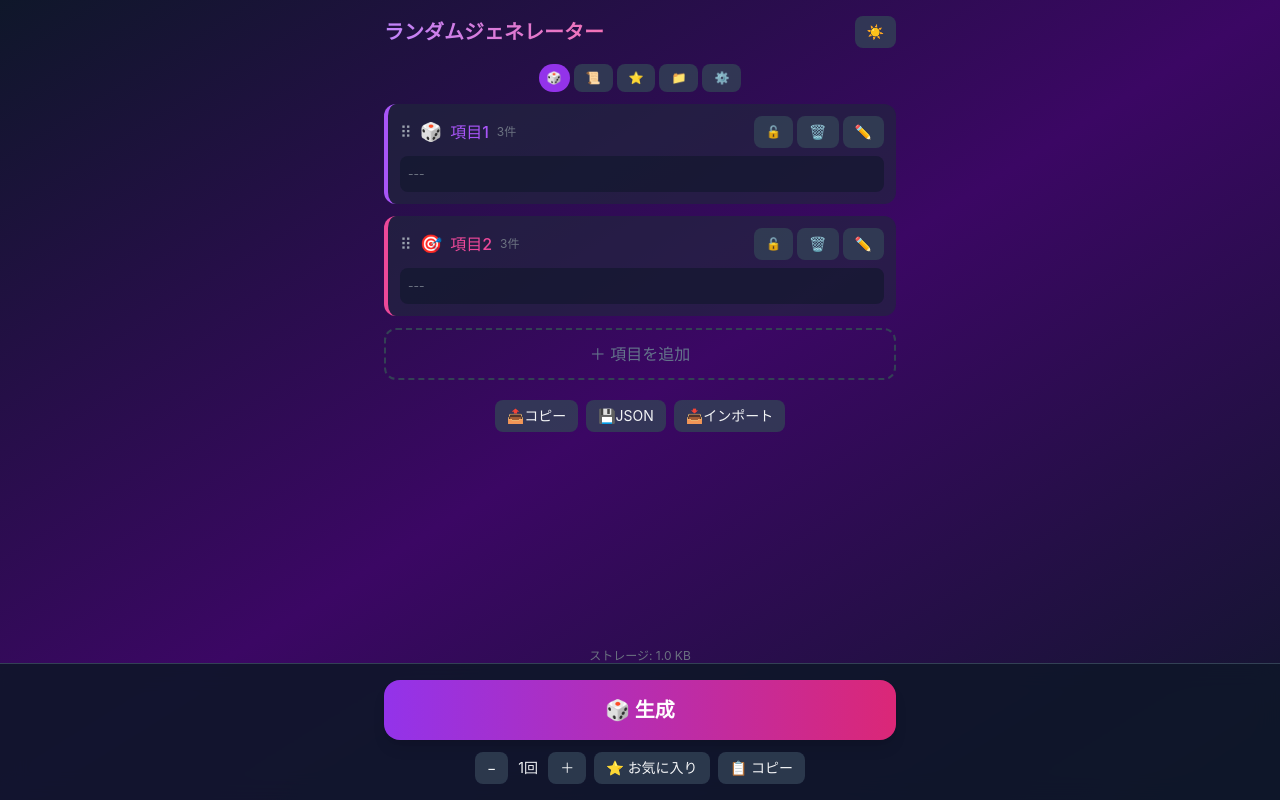
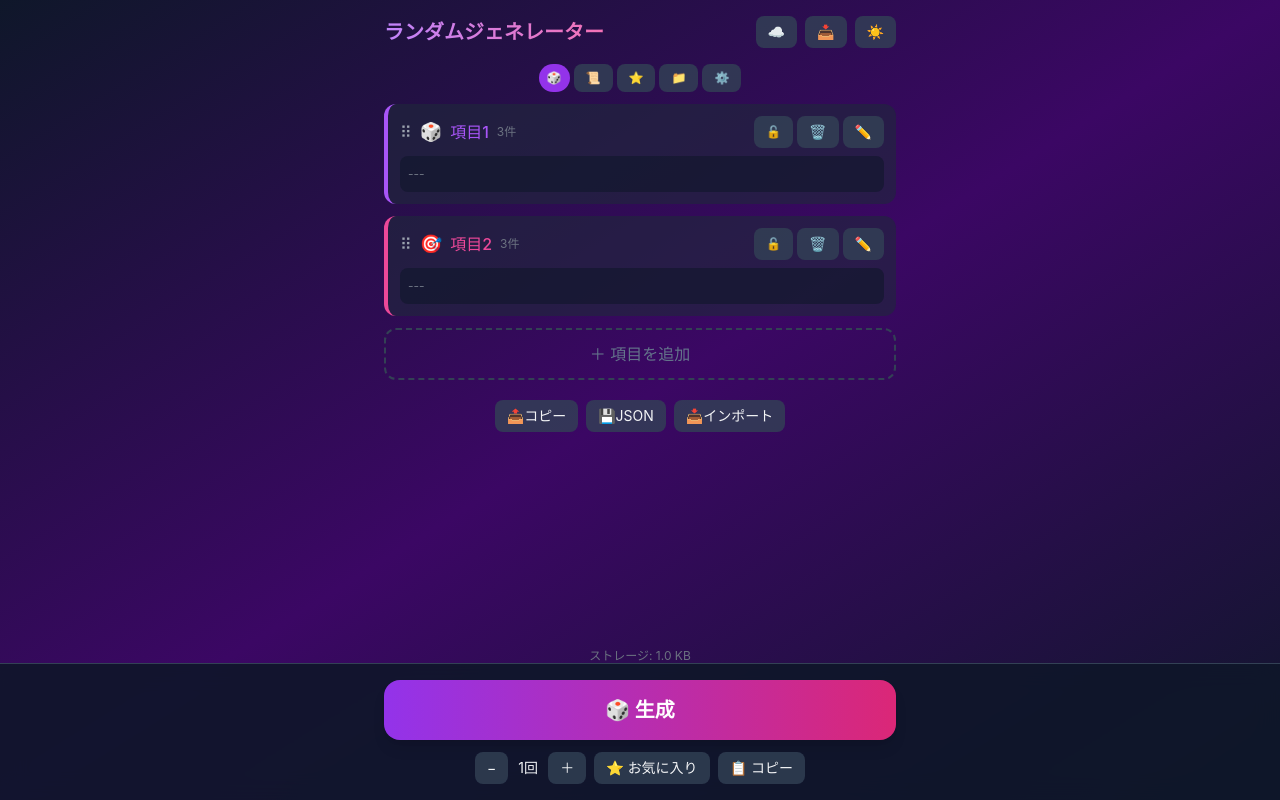
Before and after one commit to nakamurapomeo/random-generator, a React (Vite) app: page / in a window 1280 px wide. Built offline with nearby package versions, Linux system fonts and the light colour scheme.

Commit message:
Enhance: Cloud sync buttons on both apps and refined font size control

```diff
--- a/src/RandomGenerator.jsx
+++ b/src/RandomGenerator.jsx
@@ -1094,7 +1094,11 @@ export default function RandomGenerator({ onSwitchApp }) {
             <div className="max-w-lg mx-auto">
                 <div className="flex items-center justify-between mb-4">
                     <h1 onClick={onSwitchApp} className="text-xl font-bold bg-gradient-to-r from-purple-400 to-pink-400 bg-clip-text text-transparent cursor-pointer hover:opacity-80 transition select-none">ランダムジェネレーター</h1>
-                    <button onClick={() => update(s => ({ dark: !s.dark }))} className={btnCls}>{dark ? '☀️' : '🌙'}</button>
+                    <div className="flex gap-2">
+                        <button onClick={doCloudSave} className={btnCls} title="クラウドに保存">☁️</button>
+                        <button onClick={doCloudLoad} className={btnCls} title="クラウドから復元">📥</button>
+                        <button onClick={() => update(s => ({ dark: !s.dark }))} className={btnCls}>{dark ? '☀️' : '🌙'}</button>
+                    </div>
                 </div>
 
                 <div className="flex flex-wrap gap-1 justify-center mb-3">
@@ -1225,6 +1229,7 @@ export default function RandomGenerator({ onSwitchApp }) {
                                                 };
                                             }
 
+                                            const fs = typeof store.mainResultFontSize === 'number' ? store.mainResultFontSize : (store.mainResultFontSize === 'large' ? 24 : store.mainResultFontSize === 'small' ? 14 : 18);
                                             return (
                                                 <div className={containerStyle}>
                                                     {imgSrc && (
@@ -1241,8 +1246,8 @@ export default function RandomGenerator({ onSwitchApp }) {
                                                             }}
                                                         />
                                                     )}
-                                                    {!isImageMode && <span className="flex-1">{resultText}</span>}
-                                                    {isImageMode && !imgSrc && <span className="flex-1 text-center font-bold text-lg py-4">{resultText}</span>}
+                                                    {!isImageMode && <span className="flex-1" style={{ fontSize: fs }}>{resultText}</span>}
+                                                    {isImageMode && !imgSrc && <span className="flex-1 text-center font-bold py-4" style={{ fontSize: fs }}>{resultText}</span>}
                                                 </div>
                                             );
                                         })()}
@@ -1479,17 +1484,17 @@ export default function RandomGenerator({ onSwitchApp }) {
                             <div className="flex items-center justify-between mt-3">
                                 <div>
                                     <span>結果の文字サイズ (メイン)</span>
-                                    <p className="text-xs text-gray-500">生成結果の表示</p>
-                                </div>
-                                <select
-                                    value={store.mainResultFontSize}
-                                    onChange={(e) => update(() => ({ mainResultFontSize: e.target.value }))}
-                                    className={`${dark ? 'bg-slate-700 border-slate-600' : 'bg-white border-gray-300'} border rounded-lg px-2 py-1 text-sm`}
-                                >
-                                    <option value="small">小</option>
-                                    <option value="normal">中</option>
-                                    <option value="large">大</option>
-                                </select>
+                                    <p className="text-xs text-gray-500">生成結果の表示 ({typeof store.mainResultFontSize === 'number' ? store.mainResultFontSize : '標準'}px)</p>
+                                </div>
+                                <input
+                                    type="range"
+                                    min="12"
+                                    max="64"
+                                    step="1"
+                                    value={typeof store.mainResultFontSize === 'number' ? store.mainResultFontSize : 18}
+                                    onChange={(e) => update(() => ({ mainResultFontSize: Number(e.target.value) }))}
+                                    className="w-32"
+                                />
                             </div>
                         </div>
                         <div className={cardCls + ' p-4'}>
--- a/src/WordArranger.jsx
+++ b/src/WordArranger.jsx
@@ -244,6 +244,81 @@ export default function WordArranger({ onSwitchApp }) {
         isPullingRef.current = false;
     };
 
+    const getCloudConfig = () => {
+        try {
+            const raw = localStorage.getItem('randgen4');
+            const data = raw ? JSON.parse(raw) : {};
+            return {
+                url: data.cloudWorkerUrl,
+                key: data.cloudPasskey,
+                apiKey: data.cloudApiKey
+            };
+        } catch { return {}; }
+    };
+
+    const doCloudSave = async () => {
+        const { url, key, apiKey } = getCloudConfig();
+        if (!url || !key || !apiKey) { showToast('RandomGeneratorでクラウド設定してください'); return; }
+
+        showToast('☁️ 保存中...');
+        try {
+            const res = await fetch(`${url}/api/load/${key}`, { headers: { 'x-api-key': apiKey } });
+
+            let newData = {};
+            if (res.ok) {
+                const current = await res.json();
+                newData = current.data || {};
+            }
+
+            const waData = {
+                data: { words, defaultSize, defaultColor, bgColor, packMode },
+                slots: savedSlots
+            };
+
+            newData.wordArranger = waData;
+
+            const saveRes = await fetch(`${url}/api/save`, {
+                method: 'POST',
+                headers: { 'Content-Type': 'application/json', 'x-api-key': apiKey },
+                body: JSON.stringify({ passkey: key, data: newData })
+            });
+            if (!saveRes.ok) throw new Error('Save failed');
+            showToast('☁️ クラウドに保存しました');
+        } catch (e) {
+            console.error(e);
+            showToast('保存失敗: ' + e.message);
+        }
+    };
+
+    const doCloudLoad = async () => {
+        const { url, key, apiKey } = getCloudConfig();
+        if (!url || !key || !apiKey) { showToast('クラウド設定なし'); return; }
+        showToast('📥 読込中...');
+        try {
+            const res = await fetch(`${url}/api/load/${key}`, { headers: { 'x-api-key': apiKey } });
+            if (!res.ok) throw new Error('Load failed');
+            const json = await res.json();
+            const data = json.data;
+            if (data && data.wordArranger) {
+                const wa = data.wordArranger;
+                if (wa.data) {
+                    const d = wa.data;
+                    if (d.words) setWords(d.words);
+                    if (d.defaultSize) setDefaultSize(d.defaultSize);
+                    if (d.defaultColor) setDefaultColor(d.defaultColor);
+                    if (d.bgColor) setBgColor(d.bgColor);
+                    if (d.packMode !== undefined) setPackMode(d.packMode);
+                }
+                if (wa.slots) setSavedSlots(wa.slots);
+                showToast('☁️ 復元しました');
+            } else {
+                showToast('データがありません');
+            }
+        } catch (e) {
+            showToast('読込失敗');
+        }
+    };
+
     return (
         <div
             className="min-h-screen text-white p-1 relative"
@@ -301,6 +376,8 @@ export default function WordArranger({ onSwitchApp }) {
                             {savedSlots.map(s => <option key={s.name} value={s.name}>{s.name}</option>)}
                         </select>
                         <button onClick={() => setShowSaveModal(true)} className="bg-indigo-500 hover:bg-indigo-600 text-xs px-1.5 py-0.5 rounded">💾保存</button>
+                        <button onClick={doCloudSave} className="bg-purple-600 hover:bg-purple-700 text-xs px-1.5 py-0.5 rounded">☁️</button>
+                        <button onClick={doCloudLoad} className="bg-blue-600 hover:bg-blue-700 text-xs px-1.5 py-0.5 rounded">📥</button>
                     </div>
                     <div className="flex gap-1">
                         <button onClick={shuffleWithinSize} className="bg-amber-500 hover:bg-amber-600 text-xs px-1.5 py-0.5 rounded">🎲</button>
```
